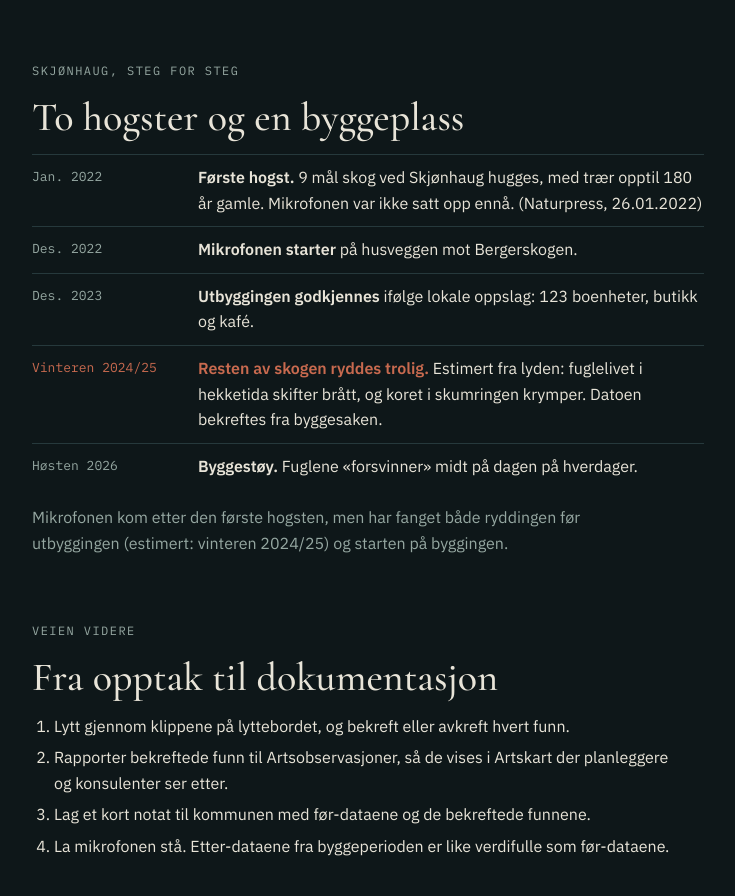
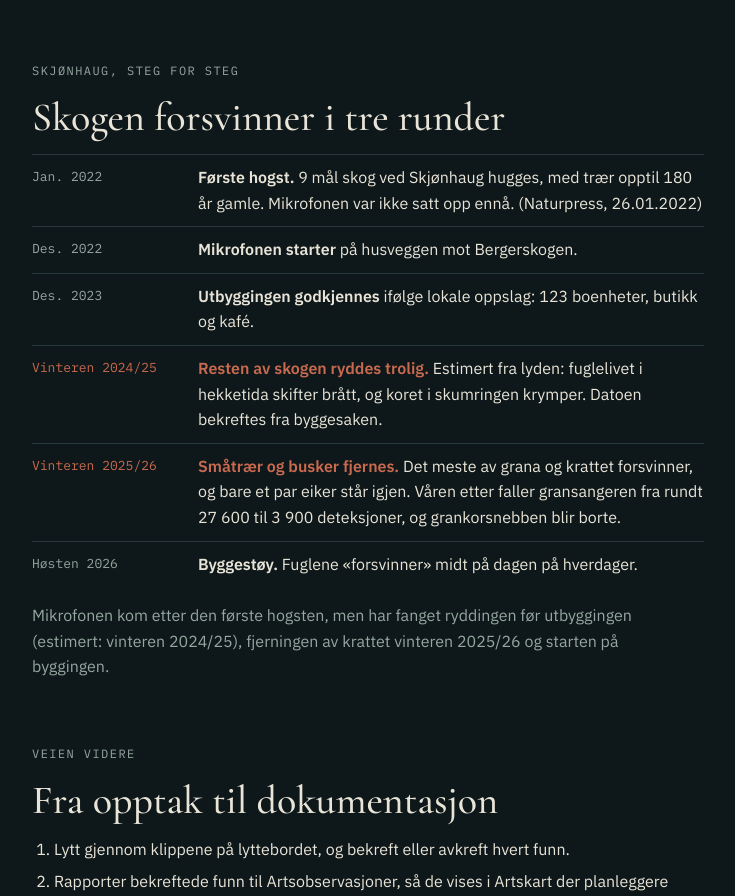
Before and after one commit to reglund/bergerskogen, a plain HTML site: page index.html in a window 1280 px wide. Shown: the part 1423-2319 px from the top of the page, without its empty margins (148-883 px from the left). Drawn offline with nearby package versions, Linux system fonts and the light colour scheme.

Commit message:
Tidslinje: krattet fjernet vinteren 2025/26
Co-Authored-By: Claude Opus 5.5 <noreply@anthropic.com>

```diff
--- a/index.html
+++ b/index.html
@@ -91,15 +91,16 @@ ol.tl li.cut span,ol.tl li.cut b{color:var(--cut)}
 
 <section>
   <span class="eyebrow">Skjønhaug, steg for steg</span>
-  <h2>To hogster og en byggeplass</h2>
+  <h2>Skogen forsvinner i tre runder</h2>
   <ol class="tl">
     <li><span>Jan. 2022</span><p><b>Første hogst.</b> 9 mål skog ved Skjønhaug hugges, med trær opptil 180 år gamle. Mikrofonen var ikke satt opp ennå. (Naturpress, 26.01.2022)</p></li>
     <li><span>Des. 2022</span><p><b>Mikrofonen starter</b> på husveggen mot Bergerskogen.</p></li>
     <li><span>Des. 2023</span><p><b>Utbyggingen godkjennes</b> ifølge lokale oppslag: 123 boenheter, butikk og kafé.</p></li>
     <li class="cut"><span>Vinteren 2024/25</span><p><b>Resten av skogen ryddes trolig.</b> Estimert fra lyden: fuglelivet i hekketida skifter brått, og koret i skumringen krymper. Datoen bekreftes fra byggesaken.</p></li>
+    <li class="cut"><span>Vinteren 2025/26</span><p><b>Småtrær og busker fjernes.</b> Det meste av grana og krattet forsvinner, og bare et par eiker står igjen. Våren etter faller gransangeren fra rundt 27 600 til 3 900 deteksjoner, og grankorsnebben blir borte.</p></li>
     <li><span>Høsten 2026</span><p><b>Byggestøy.</b> Fuglene «forsvinner» midt på dagen på hverdager.</p></li>
   </ol>
-  <p class="muted">Mikrofonen kom etter den første hogsten, men har fanget både ryddingen før utbyggingen (estimert: <span id="hogst"></span>) og starten på byggingen.</p>
+  <p class="muted">Mikrofonen kom etter den første hogsten, men har fanget ryddingen før utbyggingen (estimert: <span id="hogst"></span>), fjerningen av krattet vinteren 2025/26 og starten på byggingen.</p>
 </section>
 
 <section>
@@ -118,7 +119,7 @@ ol.tl li.cut span,ol.tl li.cut b{color:var(--cut)}
   <span id="built"></span>
 </footer>
 </main>
-<script>const S={"r":{"skogen":{"ugle_netter":803,"ugle_rop":6677,"dager":1312,"stolte":67,"første":"2022-12-21","siste":"2026-11-15"},"kor":{"først":"Gråtrost","først_min":-75,"skumring":{"2023":[-88,40],"2024":[-87,31],"2025":[-57,-1],"2026":[-45,11]}},"nyttar":{"nyttår":4,"tretåspett":27,"snøugle":4},"lytt":{"arter":19,"klipp":86},"samling":{"rødlistede":21,"svar":0},"forogetter":{"par":3,"arter":[[9,10],[9,10],[10,11]]},"eksport":{"arter":219,"trolig_ekte":67},"nettside":{"sider":6,"mappe":"/home/art/git/bergerskogen"},"rapport":{"bekreftede_klipp":0,"arter":0,"fil":"eksport/artsobservasjoner.csv"},"lydklokka":{"klipp":1277,"spor":15,"arter":57,"mb":30.7}},"rl":[],"svar":0,"bygget":"2026-11-15","hogst":"vinteren 2024/25","skogTotal":7,"uverifisert":14,"lenker":{"Skogen bak huset":"skogen/","Morgenkoret":"morgenkoret/","Før og etter":"for-og-etter/","Nyttårsaften for fuglene":"nyttar/"}};
+<script>const S={"r":{"skogen":{"ugle_netter":803,"ugle_rop":6677,"dager":1312,"stolte":67,"første":"2022-12-21","siste":"2026-11-15"},"kor":{"først":"Gråtrost","først_min":-75,"skumring":{"2023":[-88,40],"2024":[-87,31],"2025":[-57,-1],"2026":[-45,11]}},"nyttar":{"nyttår":4,"tretåspett":27,"snøugle":4},"lytt":{"arter":19,"klipp":86},"samling":{"rødlistede":21,"svar":0},"forogetter":{"par":3,"arter":[[9,10],[9,10],[10,11]]},"eksport":{"arter":219,"trolig_ekte":67},"nettside":{"sider":5,"mappe":"/home/art/git/bergerskogen"},"rapport":{"bekreftede_klipp":0,"arter":0,"fil":"eksport/artsobservasjoner.csv"},"lydklokka":{"klipp":1277,"spor":15,"arter":57,"mb":30.7}},"rl":[],"svar":0,"bygget":"2026-11-15","hogst":"vinteren 2024/25","skogTotal":7,"uverifisert":14,"lenker":{"Skogen bak huset":"skogen/","Morgenkoret":"morgenkoret/","Før og etter":"for-og-etter/","Nyttårsaften for fuglene":"nyttar/"}};
 const PAGES = [
   ['Skogen bak huset','https://claude.ai/artifact/X4PMJjwv3shgihfnyL1QXs', r => `${fmt(r.skogen?.ugle_netter)} netter med kattugle`, 'Kattuglas fire år som en spiral, artsrikdom uke for uke, og hvem som forsvant og kom etter hogsten.'],
   ['Morgenkoret','https://claude.ai/artifact/R8woC4vjCEvnUZLxXUS8KM', r => r.kor ? `${r.kor.først} først, ${Math.abs(r.kor.først_min)} min før soloppgang` : '', 'Spill av en vårmorgen fra mørke til lys, og se rekkefølgen artene stemmer i, år for år.'],
```
Also changed, not shown: skogen/index.html (+4 -3 lines).
